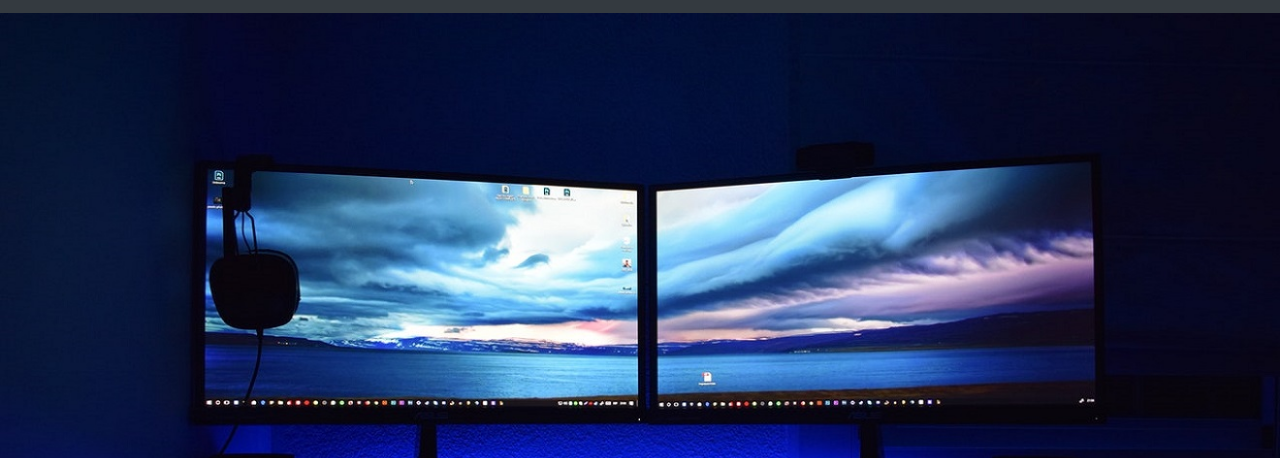
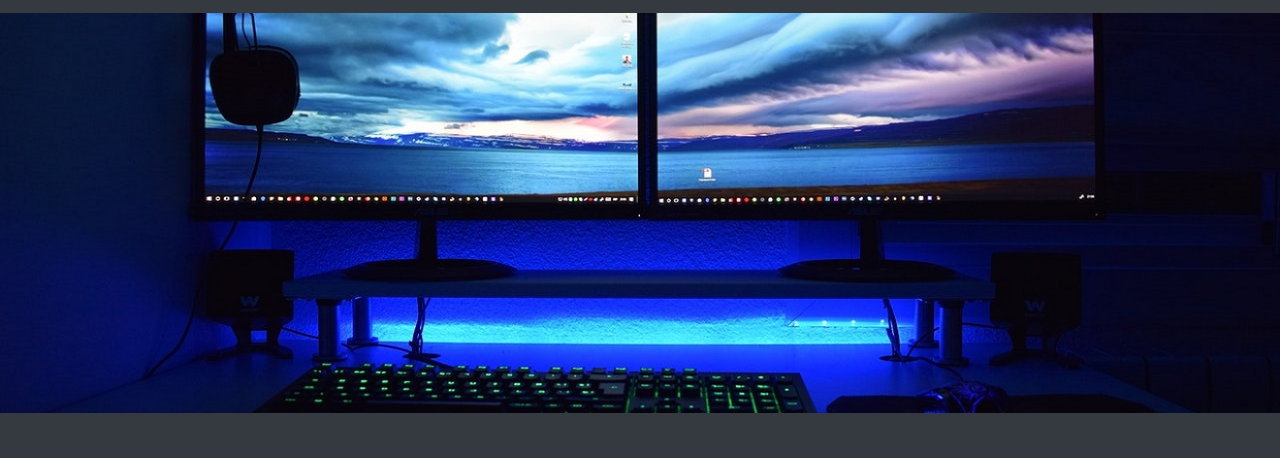
Before and after one commit to peondg-Nucamp/gaming-site-portfolio-project, a website: page index.html in a window 1280 px wide. Shown: the part 63-521 px from the top of the page. Drawn offline with nearby package versions, Linux system fonts and the light colour scheme.

Commit message:
Adjusted background image on home page

```diff
--- a/css/styles.scss
+++ b/css/styles.scss
@@ -59,3 +59,10 @@ li {
         color: $link-color;
     }
 }
+
+.fill {
+    overflow: hidden;
+    background-size: cover;
+    background-position: center;
+    background-image: url('../img/background-image.jpg');
+}
--- a/index.html
+++ b/index.html
@@ -54,10 +54,10 @@
     </nav>
 
     <!-- HEADER SECTION  -->
-    <div class="container-fluid no-padding">
+    <div class="container-fluid">
         <div class="row">
-          <div class="col-md-12 bg-dark" id="backgroundImageContainer">
-            <img id="backgroundImage" src="img/background-image.jpg" class="img-fluid" />
+          <div class="col-md-12 bg-dark fill" id="backgroundImageContainer" style="height: 400px;">
+            <!-- <img id="backgroundImage" src="img/background-image.jpg" class="img-fluid h-75" /> -->
           </div>
         </div>
       </div>
```
Also changed, not shown: css/styles.css.
